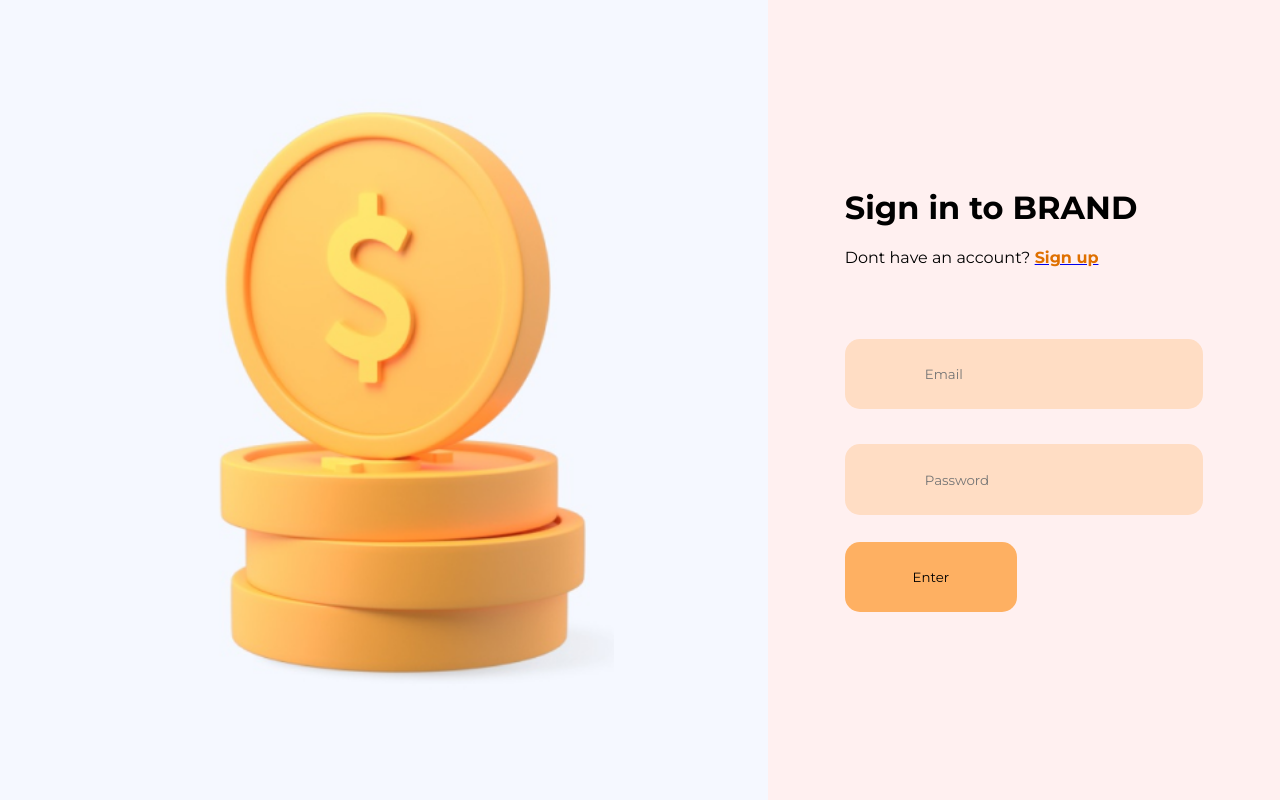
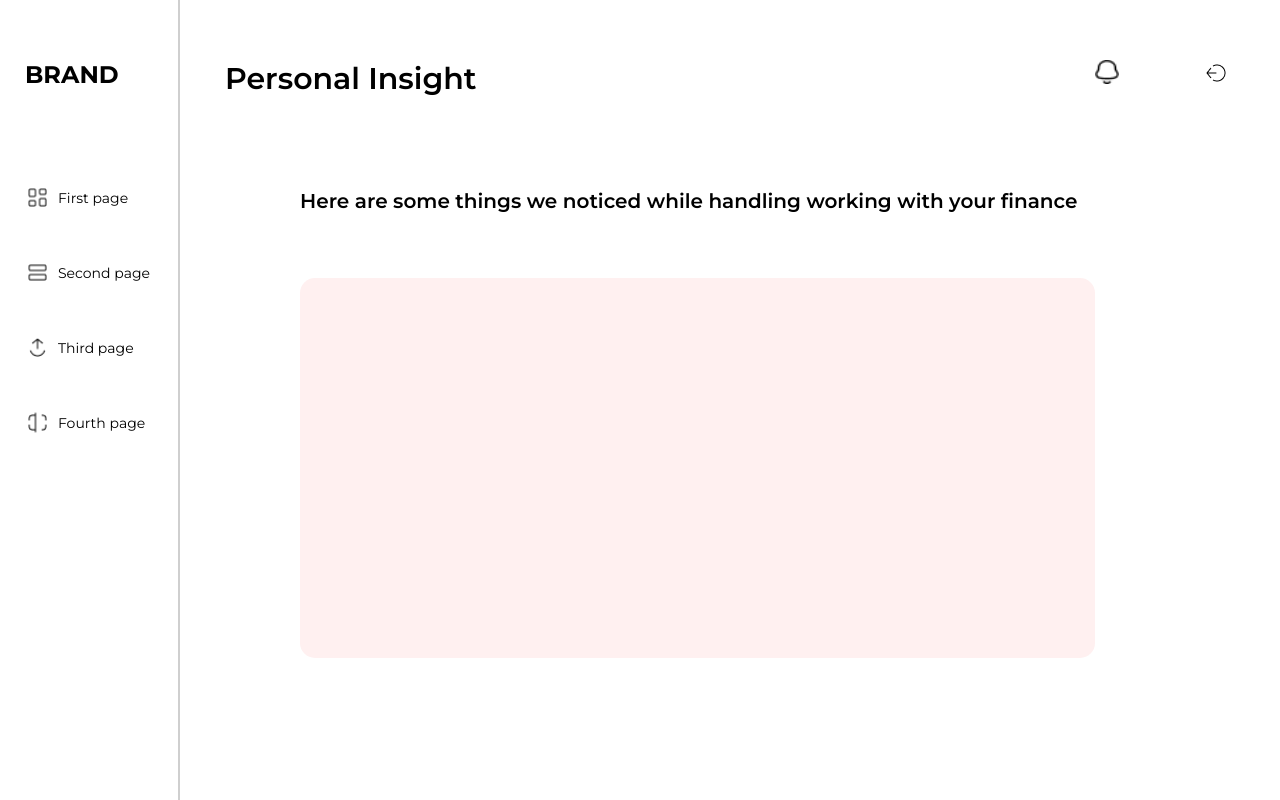
Before and after one commit to dinma-daniel/TRANZAKT, a React (Create React App) app in the folder frontend/: page /insight in a window 1280 px wide. Built offline with nearby package versions, Linux system fonts and the light colour scheme.

Commit message:
Creted the Personal Insights page and linked it to the welcome page

```diff
--- a/frontend/src/App.js
+++ b/frontend/src/App.js
@@ -7,6 +7,7 @@ import { BrowserRouter as Router, Switch, Route } from 'react-router-dom'
 import SignUpPage from './Components/SignUpPage';
 import WelcomePage from './Components/WelcomePage';
 import Subscription from "./Components/Subscription";
+import PersonalInsightPage from './Components/PersonalInsightPage';
 
 function App() {
   return (
@@ -14,6 +15,7 @@ function App() {
       <div className="App">
       <Switch>
           <Route path="/signup" component={SignUpPage} />
+          <Route path="/insight" component={PersonalInsightPage} />
           <Route path="/welcome" component={WelcomePage} />
           <Route path="/subscription" component={Subscription} />
           <Route path="/" component={SignIn} />
--- /dev/null
+++ b/frontend/src/Components/InsightSection.jsx
@@ -0,0 +1,17 @@
+export default function InsightSection(props) {
+    return (
+        <div className="insightColumn pageColumn">
+            <header className="insightSectionHeader">
+                <h1 >Personal Insight</h1>
+                <section className="iconSection">
+                    <img className="iconSectionIcon" src={require('../images/Notification.png').default} />
+                    <button> <img onClick={() => props.history.replace('/welcome')} className="iconSectionIcon" src={require('../images/Sign_out_circle_light.png').default} /></button>
+                </section>
+            </header>
+            <section className="mainInsightSection">
+                <p>Here are some things we noticed while handling working with your finance</p>
+                <div className="insightCarousel"></div>
+            </section>
+        </div>
+    );
+}
--- a/frontend/src/Components/MainContent.jsx
+++ b/frontend/src/Components/MainContent.jsx
@@ -1,6 +1,7 @@
 import React, { useState } from "react";
 import axios from "axios";
 import AccountRow from "./AccountRow";
+import { Link } from "react-router-dom";
 
 export default function MainContent(props) {
     const [accounts, setAccounts] = useState([
@@ -31,7 +32,7 @@ export default function MainContent(props) {
             </section>
             <section className="insightSection">
                 <h2 className="insightsSectionTitle">Personal Insight</h2>
-                <p className="seeMoreSection">see more</p>
+                <p className="seeMoreSection"><Link to="/insight">see more</Link></p>
                 <div className="insightsInfoContainer">
                     <p>During October, your financial activities spike up</p>
                     <p>You spend more on paying debts</p>
--- /dev/null
+++ b/frontend/src/Components/PersonalInsightPage.jsx
@@ -0,0 +1,11 @@
+import SideNav from "./SideNav";
+import InsightSection from './InsightSection';
+
+export default function PersonalInsightPage(props) {
+    return (
+        <>
+            <SideNav />
+            <InsightSection history={props.history}/>
+        </>
+    );
+}
--- a/frontend/src/Components/style.css
+++ b/frontend/src/Components/style.css
@@ -197,8 +197,9 @@ body {
 .accountsSectionTitle,
 .insightsSectionTitle {
   font-size: 20px;
-  font-weight: sans-serif;
+  /* font-weight: sans-serif; */
   margin-bottom: 6px;
+  margin-top: 30px;
 }
 .seeMoreSection {
   text-align: right;
@@ -408,3 +409,42 @@ select {
   border: none;
   background-color: #ffddc4;
 }
+
+/* Styles for the insight column */
+.insightColumn {
+  width: calc(100vw - 180px);
+  box-sizing: border-box;
+  margin-left: 180px;
+  padding-left: 45px;
+  padding-right: 45px;
+  text-align: left;
+  font-family: "Montserrat", sans-serif;
+}
+.insightSectionHeader {
+  display: flex;
+  flex-direction: row;
+  justify-content: space-between;
+  margin-bottom: 50px;
+}
+.insightSectionHeader h1 {
+  margin-top: 0;
+  font-size: 30px;
+  font-weight: 600;
+}
+.insightColumn .iconSection {
+  width: 140px;
+}
+.mainInsightSection {
+  padding-left: 75px;
+}
+.mainInsightSection p {
+  font-size: 20px;
+  font-weight: 600;
+  margin-bottom: 65px;
+}
+.insightCarousel {
+  width: calc(100% - 140px);
+  height: 380px;
+  background-color: #fff0f0;
+  border-radius: 15px;
+}
```
